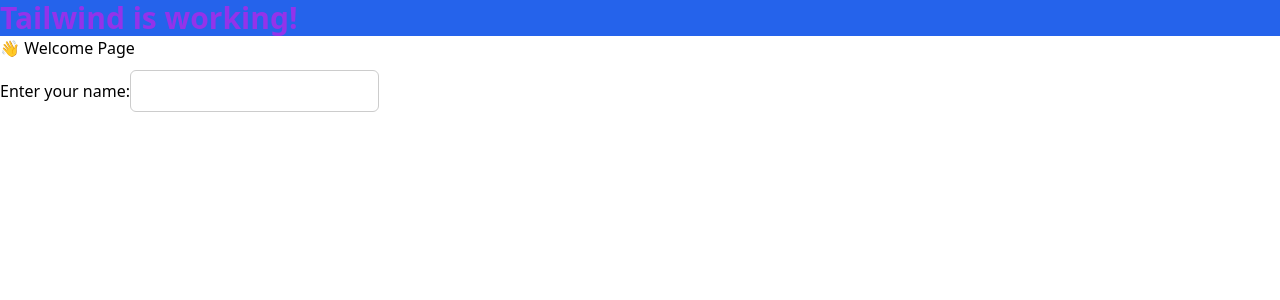
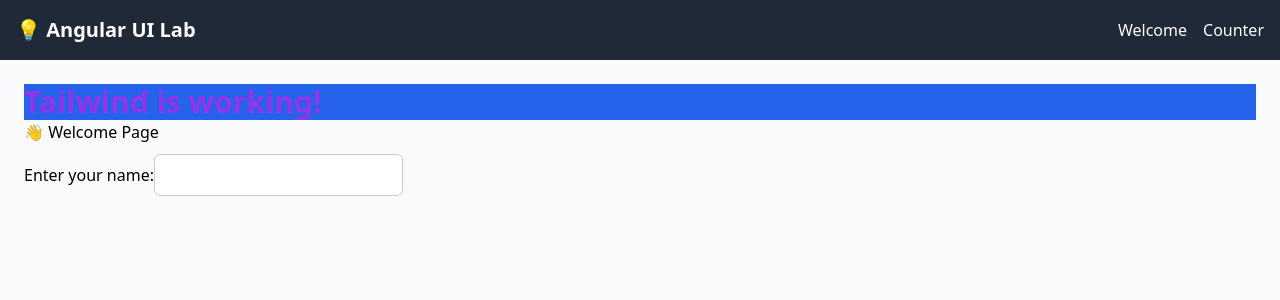
Before and after one commit to fahimehahmadi94/ng-ui-lab, an Angular app: page /welcome in a window 1280 px wide. Shown: the top 300 px of the page. Built offline with nearby package versions, Linux system fonts and the light colour scheme.

Commit message:
feat(layout): add main layout with header and navigation

```diff
--- /dev/null
+++ b/postcss.config.js
@@ -0,0 +1,5 @@
+module.exports = {
+  plugins: {
+    '@tailwindcss/postcss': {},
+  },
+};
--- a/src/app/app.component.html
+++ b/src/app/app.component.html
@@ -1,3 +1 @@
-
-
 <router-outlet />
--- /dev/null
+++ b/src/app/layouts/main-layout/main-layout.component.html
@@ -0,0 +1,11 @@
+<header class="bg-gray-800 text-white p-4 flex justify-between items-center">
+    <h1 class="text-xl font-bold">💡 Angular UI Lab</h1>
+    <nav class="space-x-4">
+        <a routerLink="/welcome" class="hover:underline">Welcome</a>
+        <a routerLink="/counter" class="hover:underline">Counter</a>
+    </nav>
+</header>
+
+<main class="p-6">
+    <router-outlet />
+</main>
--- /dev/null
+++ b/src/app/layouts/main-layout/main-layout.component.scss
@@ -0,0 +1,5 @@
+:host {
+    display: block;
+    min-height: 100vh;
+    background-color: #f9fafb;
+  }
```
Also changed, not shown: src/app/app.routes.ts (+8 -0 lines), src/app/layouts/main-layout/main-layout.component.ts (added, +13 -0 lines), 1 other file (tests, documents, lock files or other folders).
